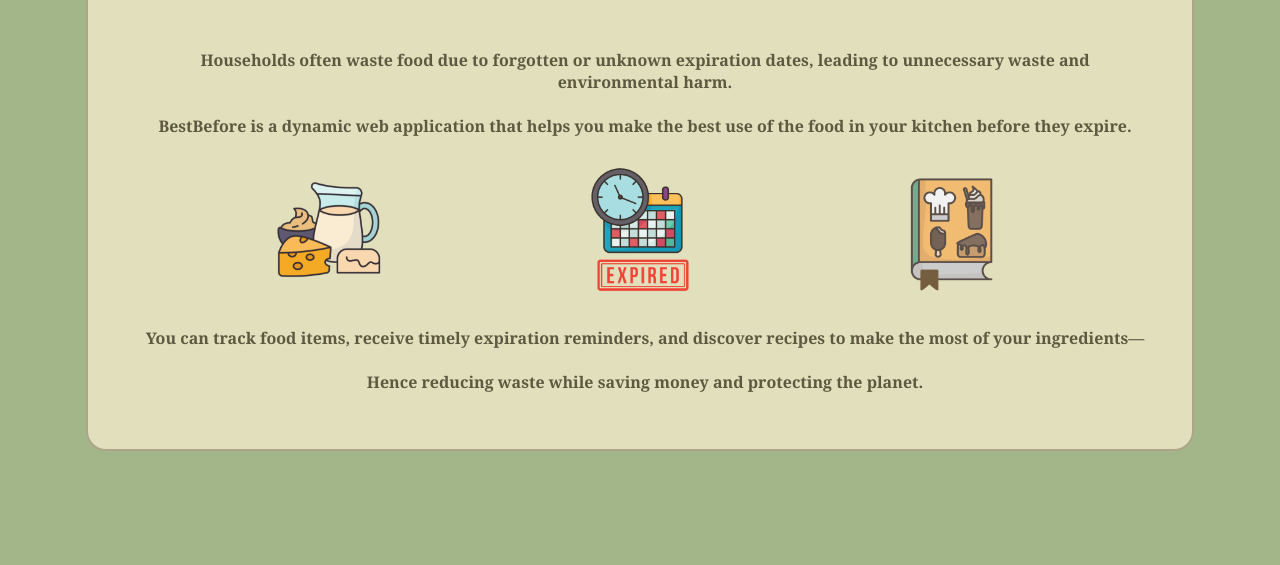
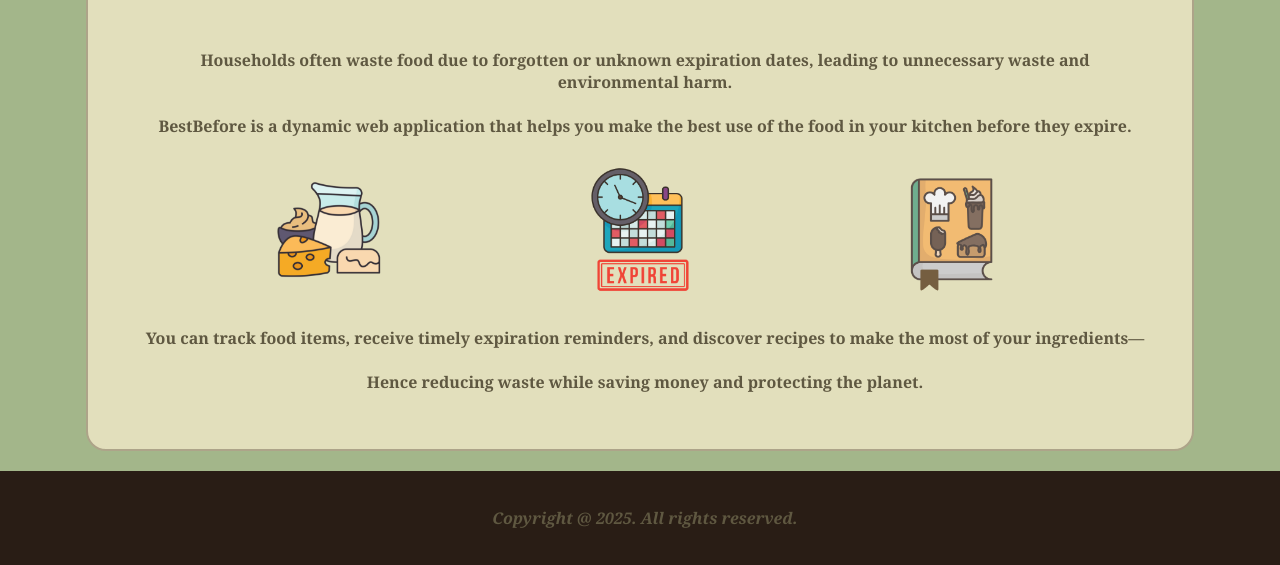
Before and after one commit to AdrientheFragrance/BestBefore, a website: page public/about.html in a window 1280 px wide. Shown: the part 286-851 px from the top of the page. Before the commit the page ends 800 px from the top, so only its background shows below. Drawn offline with Linux system fonts and the light colour scheme.

Commit message:
Add new files

```diff
--- a/public/about.html
+++ b/public/about.html
@@ -45,5 +45,10 @@
                 Hence reducing waste while saving money and protecting the planet.
             </p>
         </div>
+
+        <footer>
+            <p> Copyright @ 2025. All rights reserved. </p>
+        </footer>
+
     </body>
 </html>
```
Also changed, not shown: public/help.html (+5 -0 lines), 1 other file.
